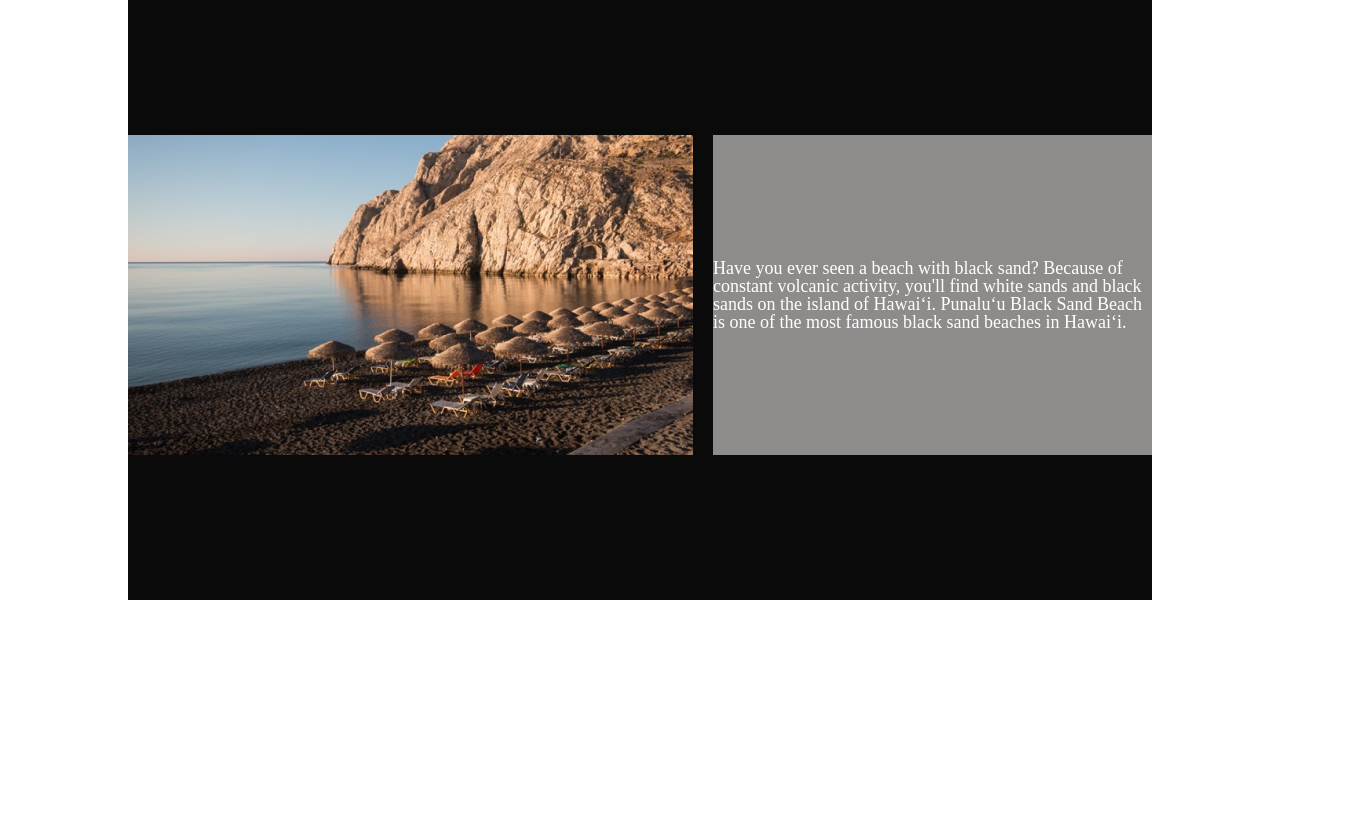
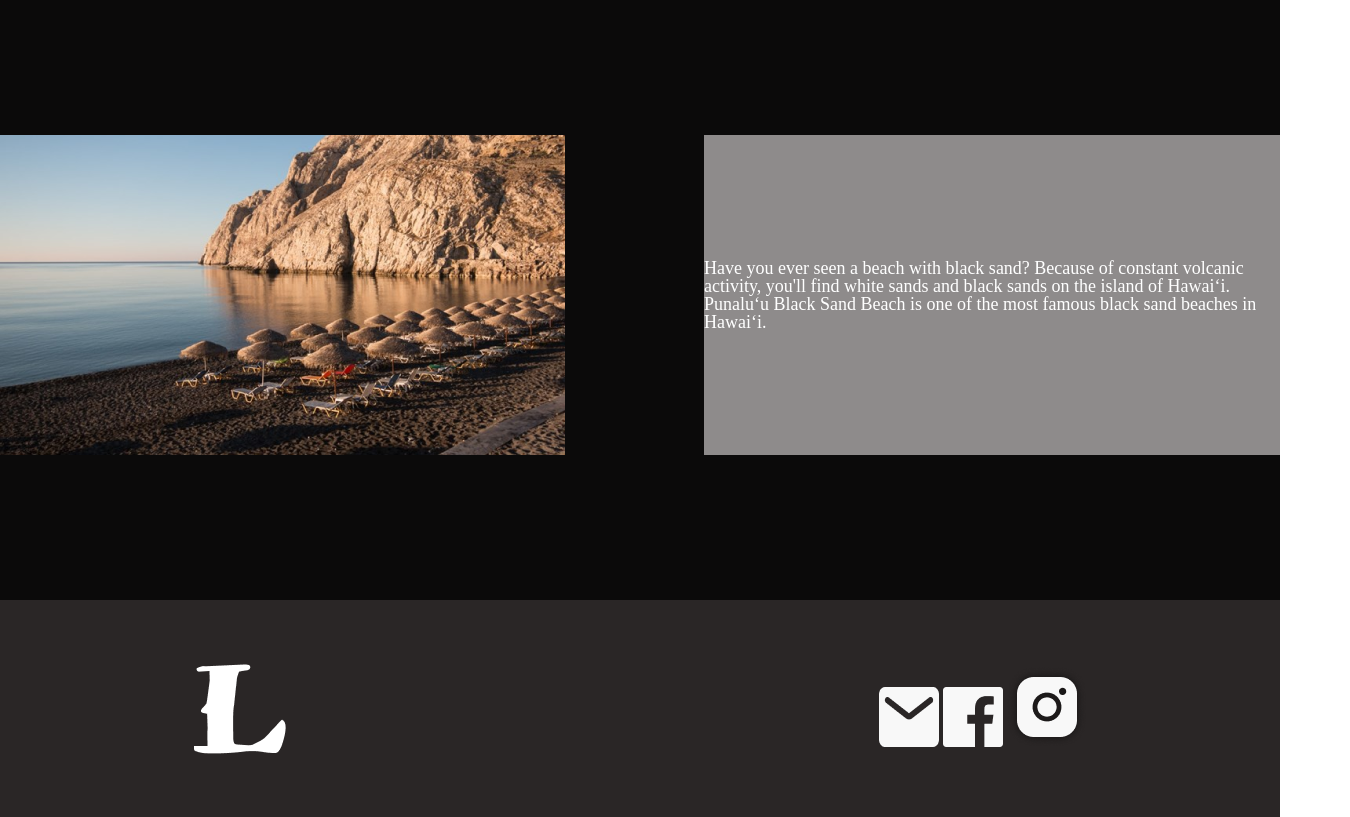
Before and after one commit to NikaBeglarashvili/nika-beglarashvili-9, a plain HTML site: page index.html in a window 1280 px wide. Shown: the part 1320-2137 px from the top of the page, 1350 px wide, since content can reach past the window. Before the commit the page ends 1920 px from the top, so only its background shows below. Drawn offline with Linux system fonts and the light colour scheme.

Commit message:
i creat footer

```diff
--- a/css/style.css
+++ b/css/style.css
@@ -1,22 +1,36 @@
+    .container{
+        max-width: 1440px;
+        width: 100%;
+        margin-inline: auto;
+    }
 
 /* header */
 
 
 header{
-    width: 80%;
+    max-width: 1440px;
+    width: 100%;
     height: 700px;
     margin: 0 auto;
     background-image: url("../images/header\ background.png");
-    /* display: flex;
-    justify-content: center;
-    align-items: center; */
+
+
 }
 
 .head{
     display: flex;
-    gap: 680px;
+    justify-content: space-between;
     margin-left: 125px;
+    padding-top: 50px;
+
 }
+
+
+
+.headerlogo{
+    margin-top: 50px;
+}
+
 
 
 nav{
@@ -30,10 +44,11 @@ ul{
     gap: 53px;
     color: white;
 
+
 }
 
 .headerp{
-    width: 1046px;
+    width: 100%;
     margin: 400px auto;
     color: white;
     font-size: 40px;
@@ -46,7 +61,7 @@ ul{
 
 
 section{
-    width: 80%;
+    width: 100%;
     height: 610px;
     background-color: #2A2626;
     margin: 0 auto;
@@ -69,7 +84,7 @@ section{
     display: flex;
     justify-content: center;
     margin-top: 194px;
-    gap: 31px;
+    justify-content: space-evenly;
 }
 
 
@@ -79,19 +94,19 @@ section{
 
 
 .section2{
-    width: 80%;
+    width: 100%;
     height: 610px;
     background-color: #0B0A0A;
     margin: 0 auto;
     display: flex;
     justify-content: center;
     align-items: center;
-    gap: 20px;
+    justify-content: space-between;
 
 }
 
 
-.section2 p{
+.text{
     width: 45%;
     height: 320px;
     background-color:#8E8B8B ;
@@ -101,6 +116,25 @@ section{
     align-items: center;
     color: white;
 
+
 }
 
+
+
+
+
 /* footer */
+
+
+
+footer{
+    width: 100%;
+    height: 217px;
+    background-color: #2A2626;
+    margin: 0 auto;
+    display: flex;
+    justify-content: space-evenly;
+    align-items: center;
+    gap: 400px;
+
+}
--- a/index.html
+++ b/index.html
@@ -12,12 +12,13 @@
     <title>Document</title>
 </head>
 <body>
+<div class="container">
 
 
     <!-- HEADER -->
     <header>
         <div class="head">
-            <img src="images/logo-header.png" alt="logo">
+            <img  src="images/logo-header.png" alt="logo">
         <nav>
             <ul>
                 <li>ABOUT</li>
@@ -56,11 +57,13 @@
 
 
     <div class="section2">
-        <img src="images/Rectangle 10.png" alt="section 2 photo">
+        <img  src="images/Rectangle 10.png" alt="section 2 photo">
 
 
-        <p class="text">Have you ever seen a beach with black sand? Because of constant volcanic activity, you'll find white sands and black sands on the island of Hawaiʻi. Punaluʻu Black Sand Beach is one of the most famous black sand beaches in Hawaiʻi.</p>
+        <div class="text">
+            <p >Have you ever seen a beach with black sand? Because of constant volcanic activity, you'll find white sands and black sands on the island of Hawaiʻi. Punaluʻu Black Sand Beach is one of the most famous black sand beaches in Hawaiʻi.</p>
 
+        </div>
 
 
 
@@ -72,6 +75,22 @@
     <!-- footer -->
 
 
+    <footer>
+
+        <img src="images/logo-header.png" alt="footer logo">
+
+
+        <div class="footericon">
+            <img src="images/Vector.png" alt="footer icons">
+            <img src="images/Vector (1).png" alt="footer icons">
+            <img src="images/Vector (2).png" alt="footer icons">
+        </div>
+
+    </footer>
+
+
+</div>
+
 
 
 </body>
```
Also changed, not shown: css/tablet.css (added, +10 -0 lines), css/mobile.css (added), images/Vector (1).png (added), images/Vector (2).png (added), images/Vector.png (added).
